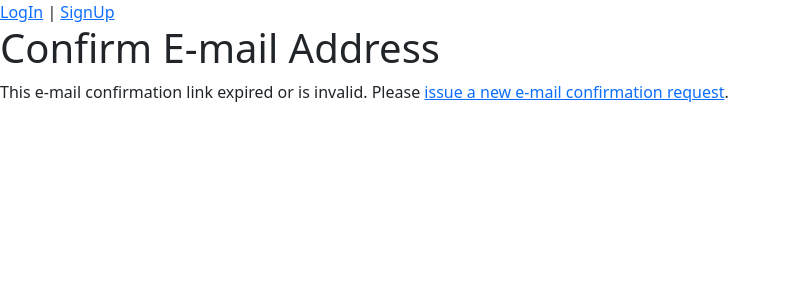
After one commit to mohsensajjadi/Django_online_shop, a Django app: template templates/account/email.confirm.html in a window 1280 px wide. The commit adds this page. Shown: the top 300 px of the page, without its empty margins (0-791 px from the left). Run offline with Django 4.2, Linux system fonts and the light colour scheme; the template is opened without the code that fills it, so the values that code supplies are empty; parts of the project's set-up code (start-up, migrations or seed data) failed here and were passed over.

Commit message:
change some accounts templates

```diff
--- a/templates/_base.html
+++ b/templates/_base.html
@@ -13,6 +13,12 @@
 </head>
 <body>
 
+{% if user.is_authenticated %}
+    <p>Hello {{ user.email }} | <a href="{% url 'account_logout' %}">LogOut</a></p>
+{% else %}
+    <a href="{% url 'account_login' %}">LogIn</a> | <a href="{% url 'account_signup' %}">SignUp</a>
+{% endif %}
+
 {% block content %}
 
 {% endblock %}
--- /dev/null
+++ b/templates/account/email.confirm.html
@@ -0,0 +1,31 @@
+{% extends '_base.html' %}
+
+{% load i18n %}
+{% load account %}
+
+{% block head_title %}{% trans "Confirm E-mail Address" %}{% endblock %}
+
+
+{% block content %}
+<h1>{% trans "Confirm E-mail Address" %}</h1>
+
+{% if confirmation %}
+
+{% user_display confirmation.email_address.user as user_display %}
+
+<p>{% blocktrans with confirmation.email_address.email as email %}Please confirm that <a href="mailto:{{ email }}">{{ email }}</a> is an e-mail address for user {{ user_display }}.{% endblocktrans %}</p>
+
+<form method="post" action="{% url 'account_confirm_email' confirmation.key %}">
+{% csrf_token %}
+    <button type="submit">{% trans 'Confirm' %}</button>
+</form>
+
+{% else %}
+
+{% url 'account_email' as email_url %}
+
+<p>{% blocktrans %}This e-mail confirmation link expired or is invalid. Please <a href="{{ email_url }}">issue a new e-mail confirmation request</a>.{% endblocktrans %}</p>
+
+{% endif %}
+
+{% endblock %}
--- /dev/null
+++ b/templates/account/email/email_confirmation_subject.txt
@@ -0,0 +1,4 @@
+{% load i18n %}
+{% autoescape off %}
+{% blocktrans %}Please confirm email{% endblocktrans %}
+{% endautoescape %}
```
Also changed, not shown: config/settings.py (+7 -0 lines), pages/templates/pages/aboutus.html (+7 -1 lines), templates/account/email/email_confirmation_message.txt (added, +13 -0 lines).
